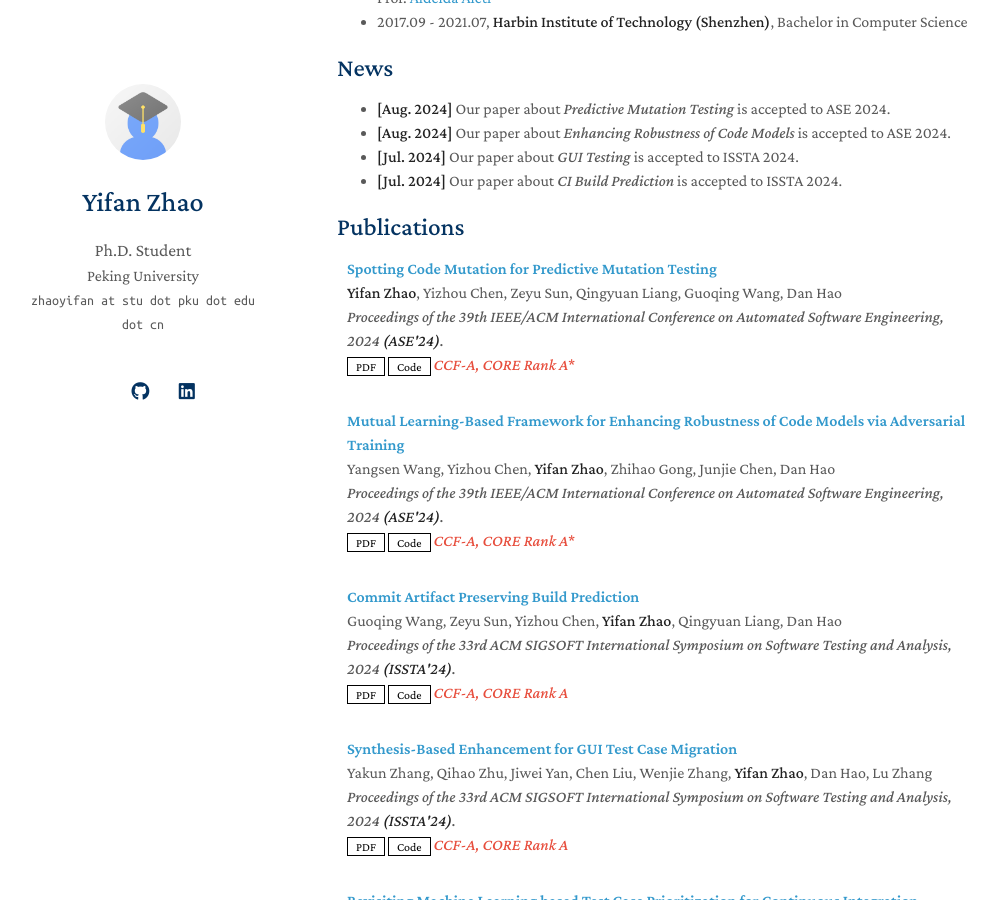
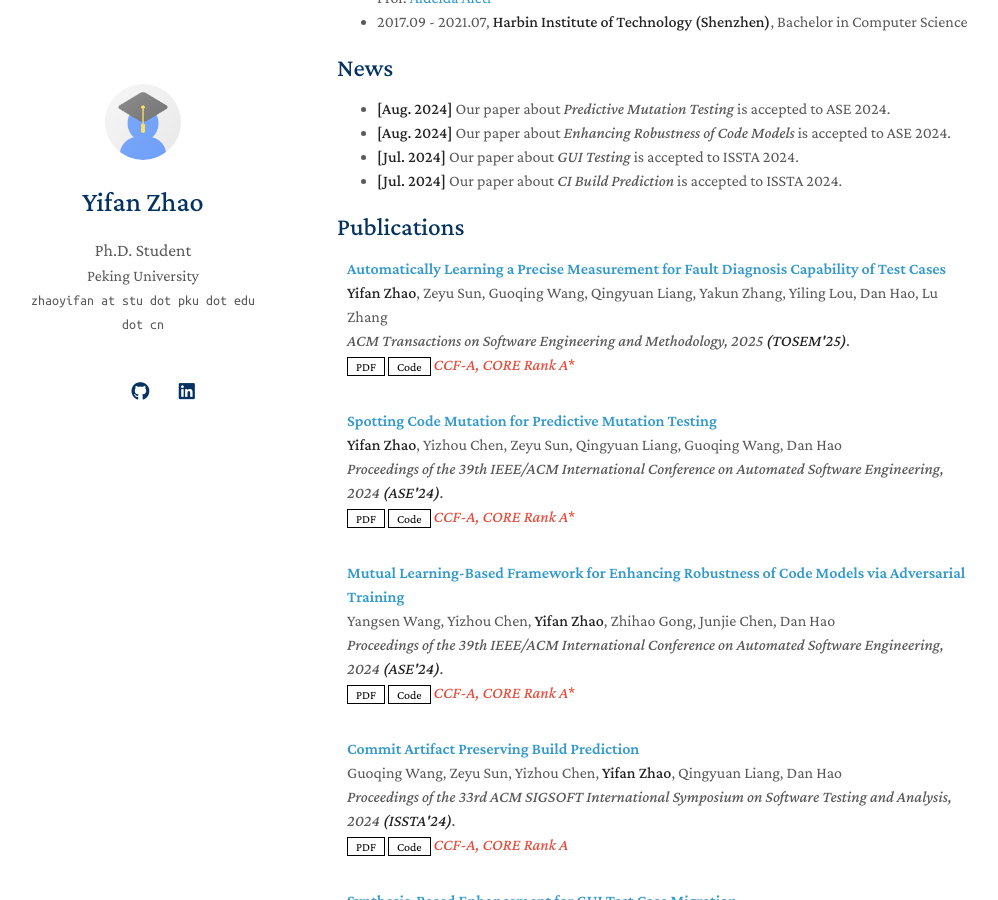
Before and after one commit to yifan-CodeDir/yifan-CodeDir.github.io, a Jekyll site: the page built from index.md, in a window 1280 px wide and 900 px high, scrolled down 440 px. Shown: the whole window, without its empty margins (133-1131 px from the left). Built offline with Jekyll 4.4.1, drawn with Linux system fonts in a browser that asks for light colours; a style sheet for code colours, icons or effects is not loaded; our own code applies the rules of GitHub Pages for plain Markdown files.

Commit message:
Update publications.yml

```diff
--- a/_data/publications.yml
+++ b/_data/publications.yml
@@ -1,8 +1,16 @@
 main:
+
+  - title: Automatically Learning a Precise Measurement for Fault Diagnosis Capability of Test Cases
+    authors: <strong>Yifan Zhao</strong>, Zeyu Sun, Guoqing Wang, Qingyuan Liang, Yakun Zhang, Yiling Lou, Dan Hao, Lu Zhang
+    conference_short: TOSEM
+    conference: ACM Transactions on Software Engineering and Methodology, 2025 <strong>(TOSEM'25)</strong>.
+    pdf: https://github.com/yifan-CodeDir/TOSEM-RLFDC
+    code: https://github.com/yifan-CodeDir/TOSEM-RLFDC
+    notes: CCF-A, CORE Rank A*
 
   - title: Spotting Code Mutation for Predictive Mutation Testing
     authors: <strong>Yifan Zhao</strong>, Yizhou Chen, Zeyu Sun, Qingyuan Liang, Guoqing Wang, Dan Hao
-    conference_short: ASE'24 [CCF-A]
+    conference_short: ASE'24
     conference: Proceedings of the 39th IEEE/ACM International Conference on Automated Software Engineering, 2024 <strong>(ASE'24)</strong>.
     pdf: papers/ASE2024_SODA.pdf
     code: https://github.com/yifan-CodeDir/SODA
@@ -18,7 +26,7 @@ main:
 
   - title: Commit Artifact Preserving Build Prediction
     authors: Guoqing Wang, Zeyu Sun, Yizhou Chen, <strong>Yifan Zhao</strong>, Qingyuan Liang, Dan Hao
-    conference_short: ISSTA'24 [CCF-A]
+    conference_short: ISSTA'24
     conference: Proceedings of the 33rd ACM SIGSOFT International Symposium on Software Testing and Analysis, 2024 <strong>(ISSTA'24)</strong>.
     pdf: https://dl.acm.org/doi/abs/10.1145/3650212.3680356
     code: https://github.com/GuoqingWang1999/GitSense
@@ -26,7 +34,7 @@ main:
 
   - title: Synthesis-Based Enhancement for GUI Test Case Migration
     authors: Yakun Zhang, Qihao Zhu, Jiwei Yan, Chen Liu, Wenjie Zhang, <strong>Yifan Zhao</strong>, Dan Hao, Lu Zhang
-    conference_short: ISSTA'24 [CCF-A]
+    conference_short: ISSTA'24
     conference: Proceedings of the 33rd ACM SIGSOFT International Symposium on Software Testing and Analysis, 2024 <strong>(ISSTA'24)</strong>.
     pdf: https://dl.acm.org/doi/abs/10.1145/3650212.3680327
     code: https://github.com/YakZhang/MigratePro
@@ -34,7 +42,7 @@ main:
 
   - title: Revisiting Machine Learning based Test Case Prioritization for Continuous Integration
     authors: <strong>Yifan Zhao</strong>, Dan Hao, Lu Zhang
-    conference_short: ICSME'23 [CCF-B]
+    conference_short: ICSME'23
     conference: Proceedings of the 39th IEEE International Conference on Software Maintenance and Evolution, 2023 <strong>(ICSME'23)</strong>.
     pdf: https://arxiv.org/pdf/2311.13413
     code: https://github.com/yifan-CodeDir/ml-citcp
@@ -42,7 +50,7 @@ main:
 
   - title: Static type recommendation for Python
     authors: Ke Sun, <strong>Yifan Zhao</strong>, Dan Hao, Lu Zhang
-    conference_short: ASE'22 [CCF-A]
+    conference_short: ASE'22
     conference: Proceedings of the 37th IEEE/ACM International Conference on Automated Software Engineering, 2022 <strong>(ASE’22)</strong>.
     pdf: https://dl.acm.org/doi/abs/10.1145/3551349.3561150
     code: https://github.com/ksun212/Stray
```
